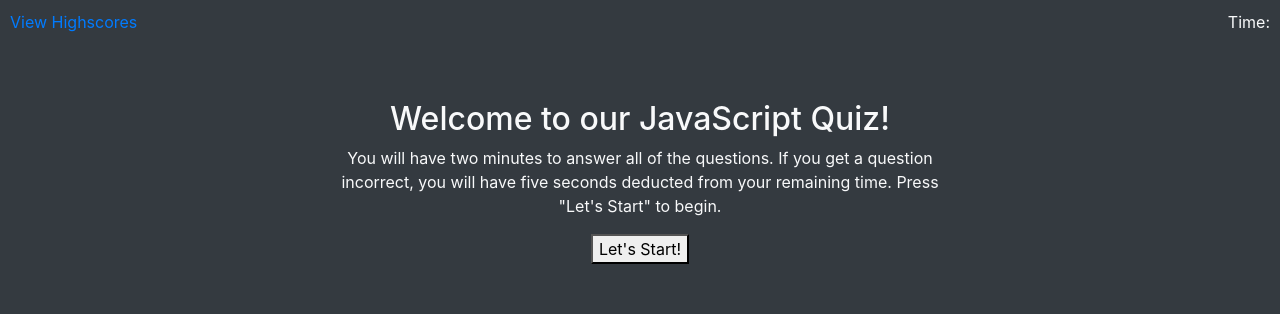
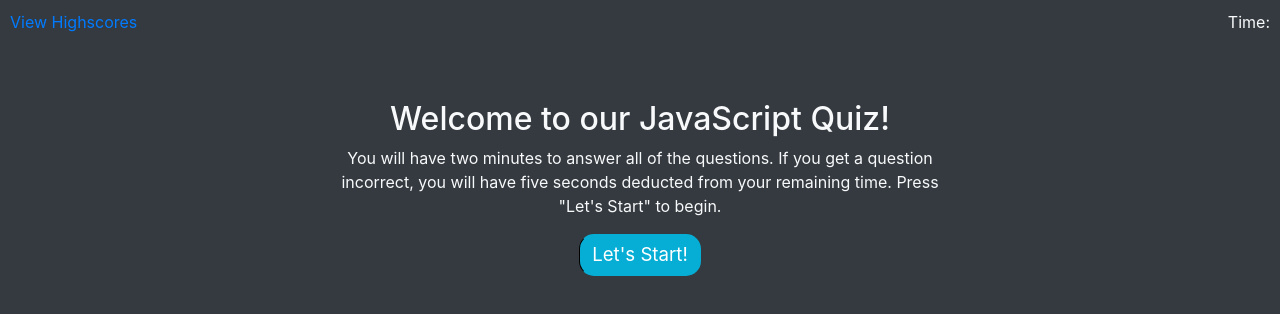
Before and after one commit to mattenos/code-quiz-homework-04, a plain HTML site: page index.html in a window 1280 px wide. Drawn offline with nearby package versions, Linux system fonts and the light colour scheme.

Commit message:
Edited the buttons styling.

```diff
--- a/assets/style.css
+++ b/assets/style.css
@@ -31,3 +31,11 @@
     background-color: #06aed5;
     color: white;
 }
+
+.btn {
+    font-size: 14pt;
+    border-left: 1px solid black;
+    border-radius: 15px;
+    background-color: #06aed5;
+    color: white;
+}
--- a/index.html
+++ b/index.html
@@ -20,19 +20,19 @@
                 five seconds deducted from your remaining time. Press "Let's Start"
                 to begin.
             </p>
-            <button id='start-button'>Let's Start!</button>
+            <button id='start-button' class='btn'>Let's Start!</button>
         </div>
 
         <div class='hide' id='questions'>
             <h2 id='question-title'></h2>
-            <div id='choices' class='choices'></div>
+            <div id='choices'></div>
         </div>
 
         <div class='hide' id='end-screen'>
             <h2>Quiz Complete!</h2>
             <p>Your final score is <span id='final-score'></span></p>
             <p>Enter your intials: <input type='text' id='initials' max='3' />
-                <button id='submit'>Submit</button>
+                <button id='submit' class='btn'>Submit</button>
             </p>
         </div>
     </section>
```
